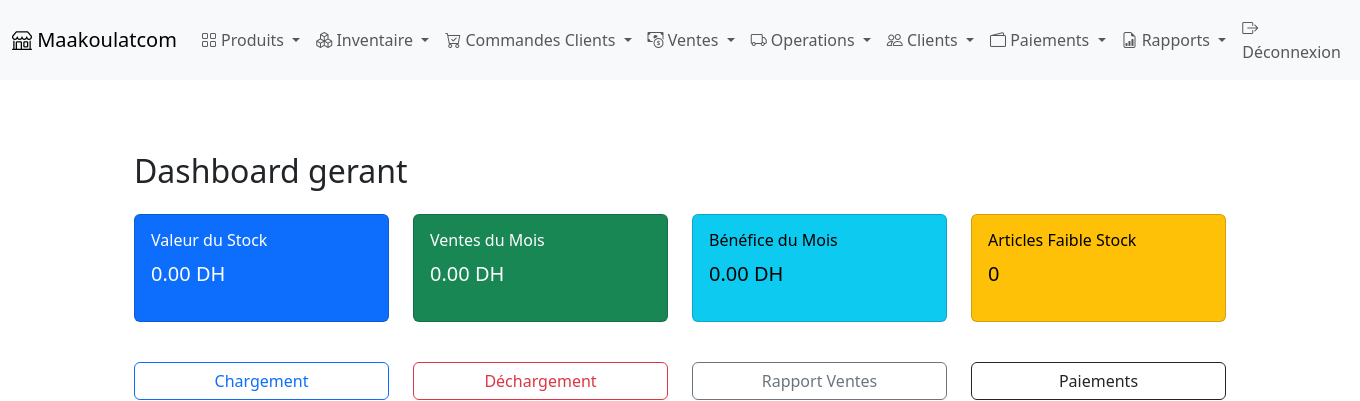
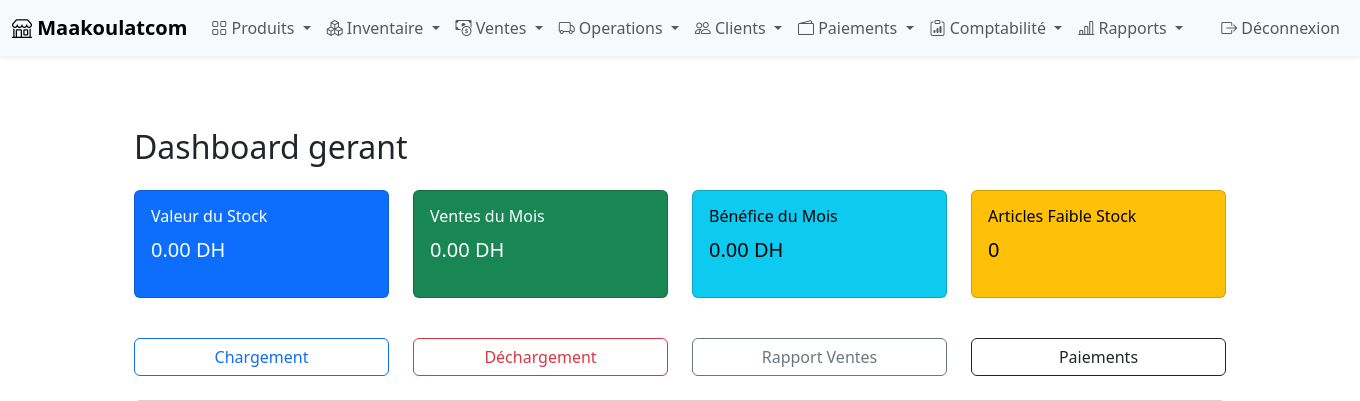
Before and after one commit to ElMehdiElMakoudi-UwU/maakoulatcom, a Django app: page / in a window 1360 px wide. Shown: the top 401 px of the page. Run offline with Django 4.2, Linux system fonts and the light colour scheme; the visitor is signed in with stand-in values (Sample User, id 1); data that the repository does not hold is empty.

Commit message:
base updated nav bar

```diff
--- a/products/templates/products/base.html
+++ b/products/templates/products/base.html
@@ -20,9 +20,9 @@
     <title>{% block title %}Maakoulatcom Distribution{% endblock %}</title>
 </head>
 <body>
-    <nav class="navbar navbar-expand-lg navbar-light bg-light">
+    <nav class="navbar navbar-expand-lg navbar-light bg-light shadow-sm">
         <div class="container-fluid">
-            <a class="navbar-brand" href="{% url 'products:manager_landing' %}">
+          <a class="navbar-brand fw-bold" href="{% url 'products:manager_landing' %}">
             <i class="bi bi-shop"></i> Maakoulatcom
           </a>
           <button class="navbar-toggler" type="button" data-bs-toggle="collapse" data-bs-target="#navbarNav">
@@ -30,39 +30,34 @@
           </button>
 
           <div class="collapse navbar-collapse" id="navbarNav">
-                <ul class="navbar-nav">
+            <ul class="navbar-nav me-auto">
 
+              <!-- Produits -->
               <li class="nav-item dropdown">
                 <a class="nav-link dropdown-toggle" href="#" data-bs-toggle="dropdown">
                   <i class="bi bi-grid"></i> Produits
                 </a>
                 <ul class="dropdown-menu">
-                            <li><a class="dropdown-item" href="{% url 'products:product_list' %}">Liste</a></li>
-                            <li><a class="dropdown-item" href="{% url 'products:product_form' %}">Ajouter</a></li>
+                  <li><a class="dropdown-item" href="{% url 'products:product_list' %}">Liste des Produits</a></li>
+                  <li><a class="dropdown-item" href="{% url 'products:product_form' %}">Ajouter Produit</a></li>
                   <li><a class="dropdown-item" href="{% url 'products:import_products' %}">Importer</a></li>
                 </ul>
               </li>
 
+              <!-- Inventaire -->
               <li class="nav-item dropdown">
                 <a class="nav-link dropdown-toggle" href="#" data-bs-toggle="dropdown">
                   <i class="bi bi-boxes"></i> Inventaire
                 </a>
                 <ul class="dropdown-menu">
                   <li><a class="dropdown-item" href="{% url 'products:inventory_status' %}">État de Stock</a></li>
-                            <li><a class="dropdown-item" href="{% url 'products:inventory_entry' %}">Nouvelle Entrée</a></li>
+                  <li><a class="dropdown-item" href="{% url 'products:inventory_entry' %}">Entrée</a></li>
                   <li><a class="dropdown-item" href="{% url 'products:inventory_entries' %}">Gérer les Entrées</a></li>
                   <li><a class="dropdown-item" href="{% url 'products:bulk_operations' %}">Opérations en Masse</a></li>
                 </ul>
               </li>
-                    <li class="nav-item dropdown">
-                        <a class="nav-link dropdown-toggle" href="#" id="customerOrdersDropdown" role="button" data-bs-toggle="dropdown">
-                            <i class="bi bi-cart-check"></i> Commandes Clients
-                        </a>
-                        <ul class="dropdown-menu">
-                            <li><a class="dropdown-item" href="{% url 'products:customer_list' %}">Clients</a></li>
-                            <li><a class="dropdown-item" href="{% url 'products:order_list' %}">Toutes les Commandes</a></li>
-                        </ul>
-                    </li>
+
+              <!-- Ventes & Commandes -->
               <li class="nav-item dropdown">
                 <a class="nav-link dropdown-toggle" href="#" data-bs-toggle="dropdown">
                   <i class="bi bi-cash-coin"></i> Ventes
@@ -71,9 +66,13 @@
                   <li><a class="dropdown-item" href="{% url 'products:sales_entry' %}">Nouvelle Vente</a></li>
                   <li><a class="dropdown-item" href="{% url 'products:sales_entries' %}">Gérer les Ventes</a></li>
                   <li><a class="dropdown-item" href="{% url 'products:daily_sales_summary' %}">Résumé Journalier</a></li>
+                  <li><hr class="dropdown-divider"></li>
+                  <li><a class="dropdown-item" href="{% url 'products:invoice_list' %}">Factures</a></li>
+                  <li><a class="dropdown-item" href="{% url 'products:order_list' %}">Commandes Clients</a></li>
                 </ul>
               </li>
 
+              <!-- Livraisons (Chgt / Déchgt) -->
               <li class="nav-item dropdown">
                 <a class="nav-link dropdown-toggle" href="#" data-bs-toggle="dropdown">
                   <i class="bi bi-truck"></i> Operations
@@ -82,19 +81,22 @@
                   <li><a class="dropdown-item" href="{% url 'products:daily_seller_stock' %}">Stock Journalier</a></li>
                   <li><a class="dropdown-item" href="{% url 'products:load_new_inventory' %}">Chargement (Matin)</a></li>
                   <li><a class="dropdown-item" href="{% url 'products:unload_new_inventory' %}">Déchargement (Soir)</a></li>
+                  <li><a class="dropdown-item" href="{% url 'products:validate_inventory_requests' %}">Valider Demandes</a></li>
                 </ul>
               </li>
 
+              <!-- Clients -->
               <li class="nav-item dropdown">
                 <a class="nav-link dropdown-toggle" href="#" data-bs-toggle="dropdown">
                   <i class="bi bi-people"></i> Clients
                 </a>
                 <ul class="dropdown-menu">
-                            <li><a class="dropdown-item" href="{% url 'products:customer_list' %}">Liste Clients</a></li>
+                  <li><a class="dropdown-item" href="{% url 'products:customer_list' %}">Liste</a></li>
                   <li><a class="dropdown-item" href="{% url 'products:customer_create' %}">Ajouter Client</a></li>
                 </ul>
               </li>
 
+              <!-- Paiements -->
               <li class="nav-item dropdown">
                 <a class="nav-link dropdown-toggle" href="#" data-bs-toggle="dropdown">
                   <i class="bi bi-wallet2"></i> Paiements
@@ -106,28 +108,35 @@
                 </ul>
               </li>
 
+              <!-- Comptabilité -->
               <li class="nav-item dropdown">
                 <a class="nav-link dropdown-toggle" href="#" data-bs-toggle="dropdown">
-                            <i class="bi bi-file-earmark-bar-graph"></i> Rapports
+                  <i class="bi bi-clipboard-data"></i> Comptabilité
                 </a>
                 <ul class="dropdown-menu">
-                            <li><a class="dropdown-item" href="{% url 'products:export_inventory_to_pdf' %}">Export Stock (PDF)</a></li>
-                            <li><a class="dropdown-item" href="{% url 'products:metrics_dashboard' %}">KPI Metrics</a></li>
+                  <li><a class="dropdown-item" href="{% url 'products:expense_list' %}">Dépenses</a></li>
+                  <li><a class="dropdown-item" href="{% url 'products:revenue_list' %}">Recettes</a></li>
+                </ul>
+              </li>
+
+              <!-- Rapports -->
+              <li class="nav-item dropdown">
+                <a class="nav-link dropdown-toggle" href="#" data-bs-toggle="dropdown">
+                  <i class="bi bi-bar-chart-line"></i> Rapports
+                </a>
+                <ul class="dropdown-menu">
+                  <li><a class="dropdown-item" href="{% url 'products:metrics_dashboard' %}">Tableau de Bord</a></li>
+                  <li><a class="dropdown-item" href="{% url 'products:export_inventory_to_pdf' %}">Export Stock</a></li>
                 </ul>
               </li>
 
             </ul>
+
             <ul class="navbar-nav">
               {% if user.is_authenticated %}
               <li class="nav-item">
                 <a class="nav-link" href="{% url 'logout' %}">
                   <i class="bi bi-box-arrow-right"></i> Déconnexion
-                        </a>
-                    </li>
-                    {% else %}
-                    <li class="nav-item">
-                        <a class="nav-link" href="{% url 'login' %}">
-                            <i class="bi bi-box-arrow-in-right"></i> Connexion
                 </a>
               </li>
               {% endif %}
```
Lines whose indentation alone changed are shown as unchanged.
